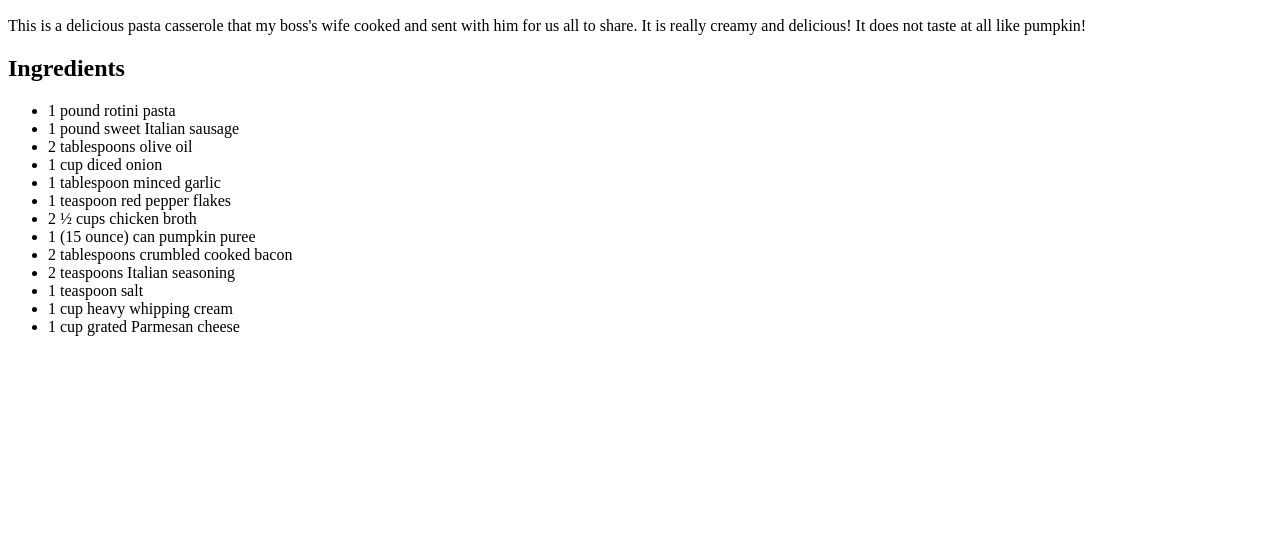
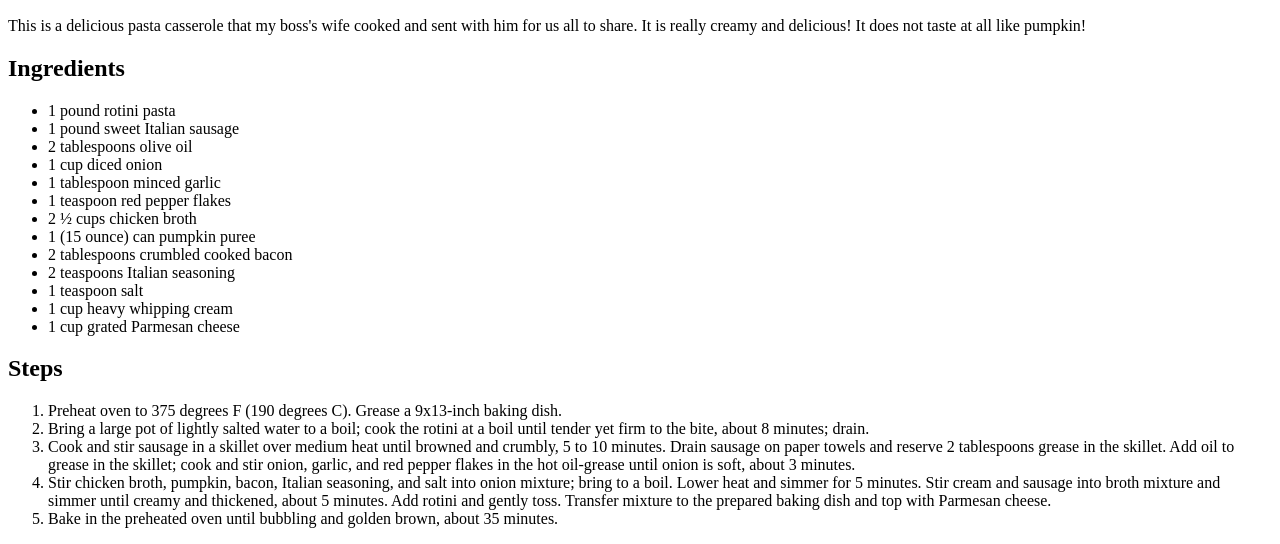
Before and after one commit to bnishihara91/odin-recipes, a plain HTML site: page recipes/pumpkin.html in a window 1280 px wide. Shown: the part 434-978 px from the top of the page. Before the commit the page ends 800 px from the top, so only its background shows below. Drawn offline with Linux system fonts and the light colour scheme.

Commit message:
"Add steps to pumpkin.html"

```diff
--- a/recipes/pumpkin.html
+++ b/recipes/pumpkin.html
@@ -30,5 +30,14 @@
         <li>1 cup grated Parmesan cheese</li>
     </ul>
 
+    <h2>Steps</h2>
+    <ol>
+        <li>Preheat oven to 375 degrees F (190 degrees C). Grease a 9x13-inch baking dish.</li>
+        <li>Bring a large pot of lightly salted water to a boil; cook the rotini at a boil until tender yet firm to the bite, about 8 minutes; drain.</li>
+        <li>Cook and stir sausage in a skillet over medium heat until browned and crumbly, 5 to 10 minutes. Drain sausage on paper towels and reserve 2 tablespoons grease in the skillet. Add oil to grease in the skillet; cook and stir onion, garlic, and red pepper flakes in the hot oil-grease until onion is soft, about 3 minutes.</li>
+        <li>Stir chicken broth, pumpkin, bacon, Italian seasoning, and salt into onion mixture; bring to a boil. Lower heat and simmer for 5 minutes. Stir cream and sausage into broth mixture and simmer until creamy and thickened, about 5 minutes. Add rotini and gently toss. Transfer mixture to the prepared baking dish and top with Parmesan cheese.</li>
+        <li>Bake in the preheated oven until bubbling and golden brown, about 35 minutes.</li>
+    </ol>
+
 </body>
 </html>
```
